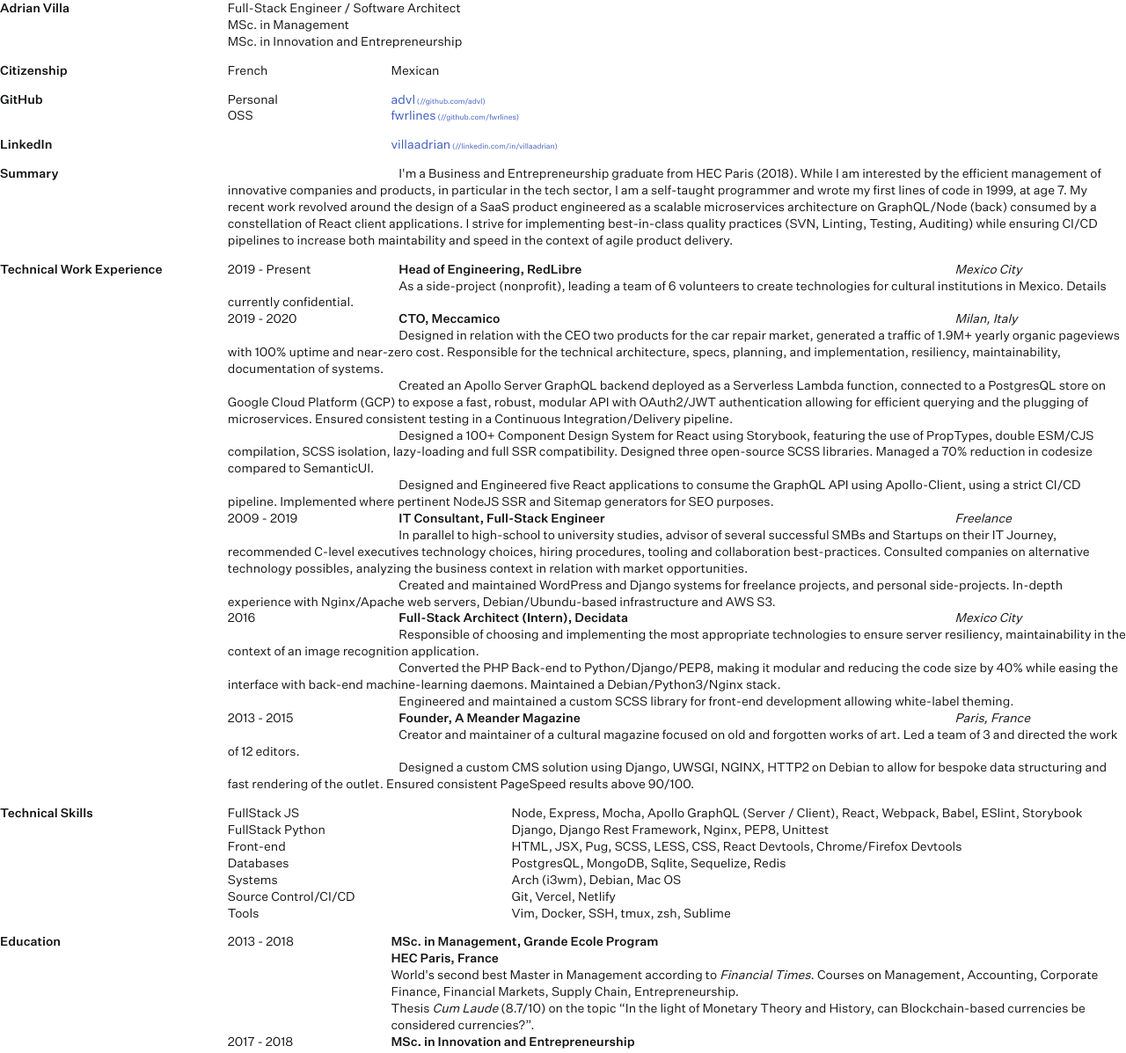
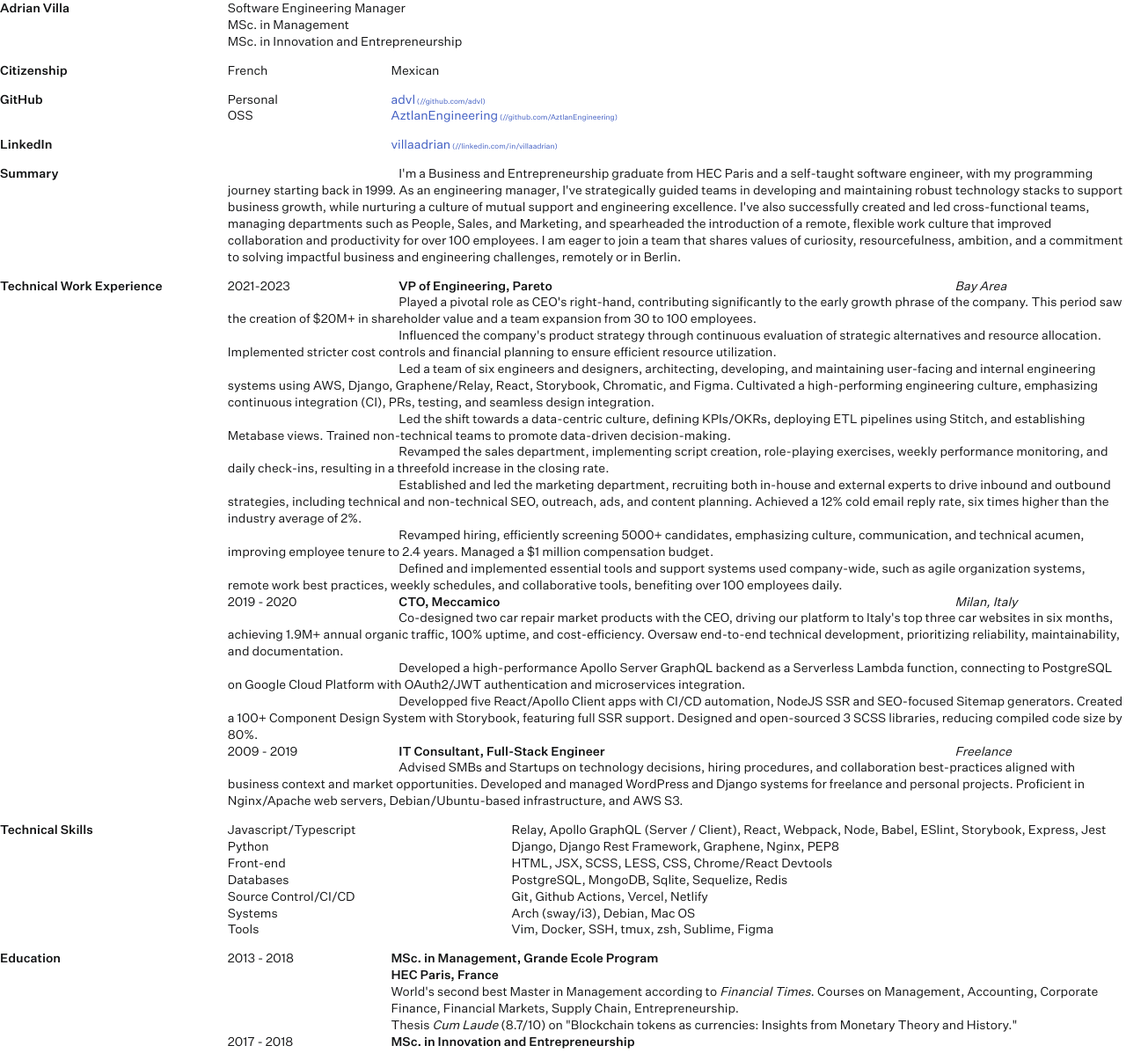
Before and after one commit to advl/resume, a website: page src/index.html in a window 1280 px wide. Shown: the top 1197 px of the page at 88% size. Drawn offline with Linux system fonts and the light colour scheme; files whose address does not match are found by name.

Commit message:
August 2023

```diff
--- a/src/index.html
+++ b/src/index.html
@@ -48,7 +48,7 @@
   <body>
     <section class="l l-two" A>
       <div class="title tb">Adrian Villa</div>
-      <div class="content">Full-Stack Engineer / Software Architect</div>
+      <div class="content">Software Engineering Manager</div>
       <div class="content">MSc. in Management</div>
       <div class="content">MSc. in Innovation and Entrepreneurship</div>
     </section>
@@ -65,7 +65,9 @@
       </div>
       <div class="second">OSS</div>
       <div class="content">
-        <a target="_blank" href="//github.com/fwrlines">fwrlines</a>
+        <a target="_blank" href="//github.com/AztlanEngineering"
+          >AztlanEngineering</a
+        >
       </div>
     </section>
     <section class="l l-three">
@@ -78,27 +80,74 @@
       <div class="title tb">Summary</div>
       <div class="content indented">
         <p>
-          I'm a Business and Entrepreneurship graduate from HEC Paris (2018).
-          While I am interested by the efficient management of innovative
-          companies and products, in particular in the tech sector, I am a
-          self-taught programmer and wrote my first lines of code in 1999, at
-          age 7. My recent work revolved around the design of a SaaS product
-          engineered as a scalable microservices architecture on GraphQL/Node
-          (back) consumed by a constellation of React client applications.
-          I&nbsp;strive for implementing best-in-class quality practices (SVN, Linting,
-          Testing, Auditing) while ensuring CI/CD pipelines to increase both
-          maintability and speed in the context of agile product delivery.
+          I'm a Business and Entrepreneurship graduate from HEC Paris and a
+          self-taught software engineer, with my programming journey starting
+          back in 1999. As an engineering manager, I've strategically guided
+          teams in developing and maintaining robust technology stacks to
+          support business growth, while nurturing a culture of mutual support
+          and engineering excellence. I've also successfully created and led
+          cross-functional teams, managing departments such as People, Sales,
+          and Marketing, and spearheaded the introduction of a remote, flexible
+          work culture that improved collaboration and productivity for over 100
+          employees. I am eager to join a team that shares values of curiosity,
+          resourcefulness, ambition, and a commitment to solving impactful
+          business and engineering challenges, remotely or in Berlin.
         </p>
       </div>
     </section>
     <section class="l l-two break">
       <div class="title tb">Technical Work Experience</div>
       <div class="content l l-work">
-        <div class="years">2019 - Present</div>
-        <div class="second tb">Head of Engineering, RedLibre</div>
-        <div class="location">Mexico City</div>
+        <div class="years">2021-2023</div>
+        <div class="second tb">VP of Engineering, Pareto</div>
+        <div class="location">Bay Area</div>
         <div class="content indented">
-          As a side-project (nonprofit), leading a team of 6 volunteers to create technologies for cultural institutions in Mexico. Details currently confidential.
+          Played a pivotal role as CEO's right-hand, contributing significantly
+          to the early growth phrase of the company. This period saw the
+          creation of $20M+ in shareholder value and a team expansion from 30 to
+          100 employees.
+        </div>
+        <div class="content indented">
+          Influenced the company's product strategy through continuous
+          evaluation of strategic alternatives and resource allocation.
+          Implemented stricter cost controls and financial planning to ensure
+          efficient resource utilization.
+        </div>
+        <div class="content indented">
+          Led a team of six engineers and designers, architecting, developing,
+          and maintaining user-facing and internal engineering systems using
+          AWS, Django, Graphene/Relay, React, Storybook, Chromatic, and Figma.
+          Cultivated a high-performing engineering culture, emphasizing
+          continuous integration (CI), PRs, testing, and seamless design
+          integration.
+        </div>
+        <div class="content indented">
+          Led the shift towards a data-centric culture, defining KPIs/OKRs,
+          deploying ETL pipelines using Stitch, and establishing Metabase views.
+          Trained non-technical teams to promote data-driven decision-making.
+        </div>
+        <div class="content indented">
+          Revamped the sales department, implementing script creation,
+          role-playing exercises, weekly performance monitoring, and daily
+          check-ins, resulting in a threefold increase in the closing rate.
+        </div>
+        <div class="content indented">
+          Established and led the marketing department, recruiting both in-house
+          and external experts to drive inbound and outbound strategies,
+          including technical and non-technical SEO, outreach, ads, and content
+          planning. Achieved a 12% cold email reply rate, six times higher than
+          the industry average of 2%.
+        </div>
+        <div class="content indented">
+          Revamped hiring, efficiently screening 5000+ candidates, emphasizing
+          culture, communication, and technical acumen, improving employee
+          tenure to 2.4 years. Managed a $1 million compensation budget.
+        </div>
+        <div class="content indented">
+          Defined and implemented essential tools and support systems used
+          company-wide, such as agile organization systems, remote work best
+          practices, weekly schedules, and collaborative tools, benefiting over
+          100 employees daily.
         </div>
       </div>
       <div class="content l l-work">
@@ -106,30 +155,22 @@
         <div class="second tb">CTO, Meccamico</div>
         <div class="location">Milan, Italy</div>
         <div class="content indented">
-          Designed in relation with the CEO two products for the car repair
-          market, generated a traffic of 1.9M+ yearly organic pageviews with
-          100% uptime and near-zero cost. Responsible for the technical architecture,
-          specs, planning, and implementation, resiliency, maintainability,
-          documentation of systems.
+          Co-designed two car repair market products with the CEO, driving our
+          platform to Italy's top three car websites in six months, achieving
+          1.9M+ annual organic traffic, 100% uptime, and cost-efficiency.
+          Oversaw end-to-end technical development, prioritizing reliability,
+          maintainability, and documentation.
         </div>
         <div class="content indented">
-          Created an Apollo Server GraphQL backend deployed as a Serverless
-          Lambda function, connected to a PostgresQL store on Google
-          Cloud Platform (GCP) to expose a fast, robust, modular API with
-          OAuth2/JWT authentication allowing for efficient querying and the
-          plugging of microservices. Ensured consistent testing in a
-          Continuous Integration/Delivery pipeline.
+          Developed a high-performance Apollo Server GraphQL backend as a
+          Serverless Lambda function, connecting to PostgreSQL on Google Cloud
+          Platform with OAuth2/JWT authentication and microservices integration.
         </div>
         <div class="content indented">
-          Designed a 100+ Component Design System for React using Storybook,
-          featuring the use of PropTypes, double ESM/CJS compilation, SCSS
-          isolation, lazy-loading and full SSR compatibility. Designed three
-          open-source SCSS libraries. Managed a 70% reduction in codesize
-          compared to SemanticUI.
-        </div>
-        <div class="content indented">
-          Designed and Engineered five React applications to consume the GraphQL
-          API using Apollo-Client, using a strict CI/CD pipeline. Implemented where pertinent NodeJS SSR and Sitemap generators for SEO purposes.
+          Developped five React/Apollo Client apps with CI/CD automation, NodeJS
+          SSR and SEO-focused Sitemap generators. Created a 100+ Component
+          Design System with Storybook, featuring full SSR support. Designed and
+          open-sourced 3 SCSS libraries, reducing compiled code size by 80%.
         </div>
       </div>
       <div class="content l l-work">
@@ -137,82 +178,52 @@
         <div class="second tb">IT Consultant, Full-Stack Engineer</div>
         <div class="location">Freelance</div>
         <div class="content indented">
-          In parallel to high-school to university studies, advisor of several
-          successful SMBs and Startups on their IT Journey, recommended C-level
-          executives technology choices, hiring procedures, tooling and
-          collaboration best-practices. Consulted companies on alternative
-          technology possibles, analyzing the business context in relation with
-          market opportunities.
-          </div>
-          <div class="content indented">
-            Created and maintained WordPress and Django systems for freelance
-            projects, and personal side-projects. In-depth experience with
-            Nginx/Apache web servers, Debian/Ubundu-based infrastructure and AWS
-            S3.
-          </div>
+          Advised SMBs and Startups on technology decisions, hiring procedures,
+          and collaboration best-practices aligned with business context and
+          market opportunities. Developed and managed WordPress and Django
+          systems for freelance and personal projects. Proficient in
+          Nginx/Apache web servers, Debian/Ubuntu-based infrastructure, and AWS
+          S3.
         </div>
       </div>
+      <!--
       <div class="content l l-work">
         <div class="years">2016</div>
-        <div class="second tb">Full-Stack Architect (Intern), Decidata</div>
+        <div class="second tb">Full-Stack Engineer (Intern), Decidata</div>
         <div class="location">Mexico City</div>
         <div class="content indented">
           Responsible of choosing and implementing the most appropriate
           technologies to ensure server resiliency, maintainability in the
-          context of an image recognition application.
-        </div>
-        <div class="content indented">
-          Converted the PHP Back-end to Python/Django/PEP8, making it modular
-          and reducing the code size by 40% while easing the interface with
-          back-end machine-learning daemons. Maintained a Debian/Python3/Nginx
-          stack.
-        </div>
-        <div class="content indented">
-          Engineered and maintained a custom SCSS library for front-end
-          development allowing white-label theming.
-        </div>
+          context of an image recognition application. The general stack was PHP,
+          Python/Django, on Debian/Python3/Nginx instances.
       </div>
-      <div class="content l l-work">
-        <div class="years">2013 - 2015</div>
-        <div class="second tb">Founder, A Meander Magazine</div>
-        <div class="location">Paris, France</div>
-        <div class="content indented">
-          Creator and maintainer of a cultural magazine focused on old and
-          forgotten works of art. Led a team of 3 and directed the work of 12
-          editors.
-        </div>
-        <div class="content indented">
-          Designed a custom CMS solution using Django, UWSGI, NGINX, HTTP2 on
-          Debian to allow for bespoke data structuring and fast rendering of the
-          outlet. Ensured consistent PageSpeed results above 90/100.
-        </div>
-      </div>
+        -->
     </section>
 
     <div class="section three"></div>
     <section class="l l-three-alt">
       <div class="title tb">Technical Skills</div>
-      <div class="second">FullStack JS</div>
+      <div class="second">Javascript/Typescript</div>
       <div class="content">
-        Node, Express, Mocha, Apollo GraphQL (Server / Client), React, Webpack,
-        Babel, ESlint, Storybook
+        Relay, Apollo GraphQL (Server / Client), React, Webpack, Node, Babel,
+        ESlint, Storybook, Express, Jest
       </div>
-      <div class="second">FullStack Python</div>
+      <div class="second">Python</div>
       <div class="content">
-        Django, Django Rest Framework, Nginx, PEP8, Unittest
+        Django, Django Rest Framework, Graphene, Nginx, PEP8
       </div>
       <div class="second">Front-end</div>
       <div class="content">
-        HTML, JSX, Pug, SCSS, LESS, CSS, React Devtools, Chrome/Firefox Devtools
+        HTML, JSX, SCSS, LESS, CSS, Chrome/React Devtools
       </div>
       <div class="second">Databases</div>
-      <div class="content">PostgresQL, MongoDB, Sqlite, Sequelize, Redis</div>
+      <div class="content">PostgreSQL, MongoDB, Sqlite, Sequelize, Redis</div>
+      <div class="second">Source&nbsp;Control/CI/CD</div>
+      <div class="content">Git, Github Actions, Vercel, Netlify</div>
       <div class="second">Systems</div>
-      <div class="content">Arch (i3wm), Debian, Mac OS</div>
-      <div class="second">Source&nbsp;Control/CI/CD</div>
-      <div class="content">Git, Vercel, Netlify</div>
+      <div class="content">Arch (sway/i3), Debian, Mac OS</div>
       <div class="second">Tools</div>
-      <div class="content">Vim, Docker, SSH, tmux, zsh, Sublime</div>
+      <div class="content">Vim, Docker, SSH, tmux, zsh, Sublime, Figma</div>
     </section>
 
     <section class="l l-three">
@@ -226,9 +237,8 @@
         Finance, Financial Markets, Supply Chain, Entrepreneurship.
       </div>
       <div class="content">
-        Thesis <em>Cum Laude</em> (8.7/10) on the topic “In the light of
-        Monetary Theory and History, can Blockchain-based currencies be
-        considered currencies?”.
+        Thesis <em>Cum Laude</em> (8.7/10) on "Blockchain tokens as currencies:
+        Insights from Monetary Theory and History."
       </div>
       <div class="second">2017 - 2018</div>
       <div class="content tb">MSc. in Innovation and Entrepreneurship</div>
@@ -271,10 +281,9 @@
       <div class="second">
         <a target="_blank" href="//779.mx">Analog Photography</a>
       </div>
-      <div class="content">Political Economy</div>
-      <div class="second">Daily Cycling, Swimming</div>
+      <div class="content">Economics, Politics, Technology News</div>
+      <div class="second">Daily Cycling, Swimming, Hiking</div>
       <div class="content">Opera, Classical Music</div>
-      <div class="second">Hiking</div>
     </section>
 
     <section class="l l-two">
@@ -284,7 +293,7 @@
         <code>@media print</code> and leverages the
         <a target="_blank" href="//pagedjs.org">pagedjs</a> polyfills. The
         source code is available on
-        <a target="_blank" href="//gitlab.com/advl/resume">GitLab</a>
+        <a target="_blank" href="//github.com/advl/resume">GitLab</a>
         and is continuously deployed at
         <a
           target="_blank"
--- a/src/main.scss
+++ b/src/main.scss
@@ -176,7 +176,7 @@
       //background: red;
       bottom: 100mm;
       color: var(--light-metadata);
-      content: "Fork\00a0\this\00a0resume:\00a0gitlab.com/advl/resume";
+      content: "Fork\00a0\this\00a0resume:\00a0github.com/advl/resume";
       //font-size: $margin-boxes-font-size;
       height: 10mm;
       position: relative;
@@ -190,7 +190,7 @@
     @bottom-right {
       bottom: 6mm;
       color: var(--light-metadata);
-      content: "Updated June 2023";
+      content: "Updated August 2023";
       position: relative;
     }
 
```
Also changed, not shown: dist/index.html, dist/main.css, src/main.css, 1 other file.
